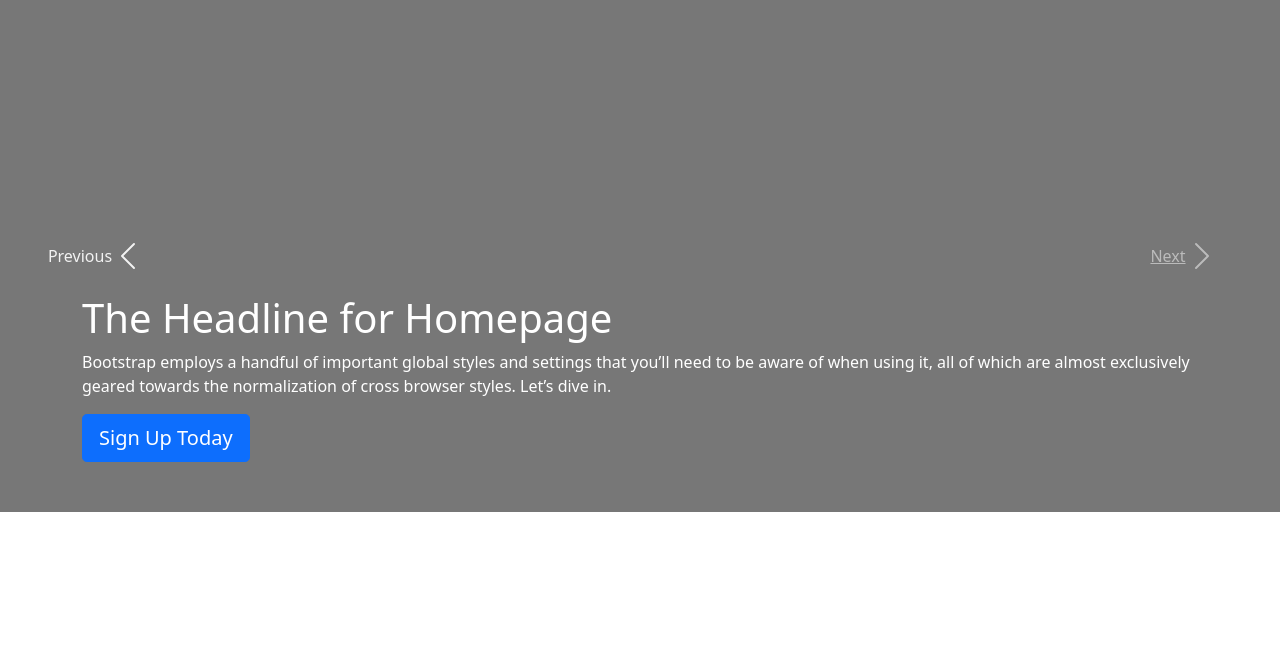
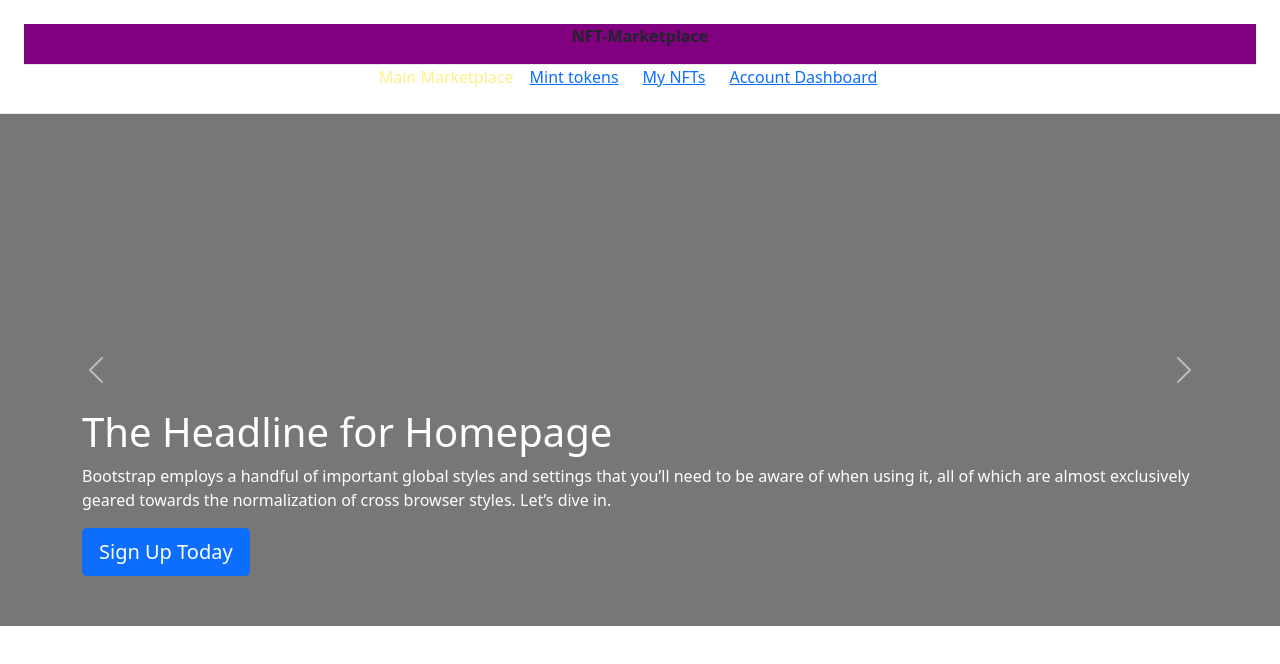
Before and after one commit to vruksheco/indiaartproject, a Next.js app in the folder nft_marketplace/: page / in a window 1280 px wide. Shown: the top 664 px of the page. Built offline with nearby package versions, Linux system fonts and the light colour scheme.

Commit message:
tailwind working update.

```diff
--- a/nft_marketplace/pages/_app.js
+++ b/nft_marketplace/pages/_app.js
@@ -6,13 +6,13 @@ import Link from 'next/link'
 function NFTmarketplace({Component, pageProps}) {
   return (
     <div>
-      {/* <nav className='border-b p-6' style={{backgroundColor:'white'}}>
+      <nav className='border-b p-6' style={{backgroundColor:'white'}}>
         <div className='border-b' style={{backgroundColor: 'purple'}}>
-        <p className='text-4x1 font-bold test-white'>NFT-Marketplace </p>
+        <p className='text-4x1 font-bold test-white text-center'>NFT-Marketplace </p>
         </div>
-        <div className='flex mt-4 justify-center'>
+        <div className='flex justify-center'>
           <Link href='/'>
-            <a className='mr-4'>
+            <a className='mr-4 text-yellow-200 no-underline	 '>
               Main Marketplace
             </a>
           </Link>
@@ -32,7 +32,7 @@ function NFTmarketplace({Component, pageProps}) {
             </a>
           </Link>
         </div>
-      </nav> */}
+      </nav>
 
       <head>
       <link href="https://cdn.jsdelivr.net/npm/bootstrap@5.1.3/dist/css/bootstrap.min.css" rel="stylesheet" integrity="sha384-1BmE4kWBq78iYhFldvKuhfTAU6auU8tT94WrHftjDbrCEXSU1oBoqyl2QvZ6jIW3" crossorigin="anonymous"/>
--- a/nft_marketplace/pages/app.css
+++ b/nft_marketplace/pages/app.css
@@ -15,3 +15,9 @@
     right: 0;
     padding-bottom: 50px;
 }
+
+.toppper {
+    display: flex;
+    justify-content: center;
+    gap: 10px;
+}
--- a/nft_marketplace/tailwind.config.js
+++ b/nft_marketplace/tailwind.config.js
@@ -1,6 +1,9 @@
 module.exports = {
-  content: [],
-  theme: {
+  content: [
+    "./pages/**/*.{js,ts,jsx,tsx}",
+    "./components/**/*.{js,ts,jsx,tsx}",
+  ],
+  xtheme: {
     extend: {},
   },
   plugins: [],
```
Also changed, not shown: nft_marketplace/pages/_temp.js (added).
